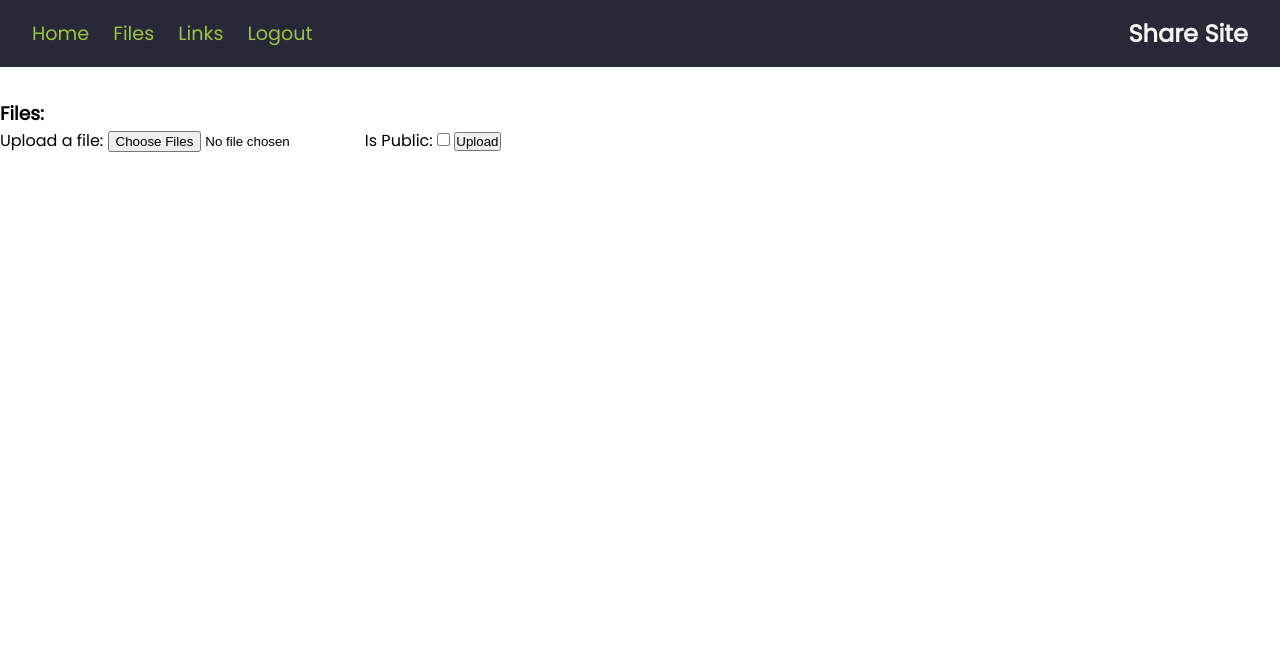
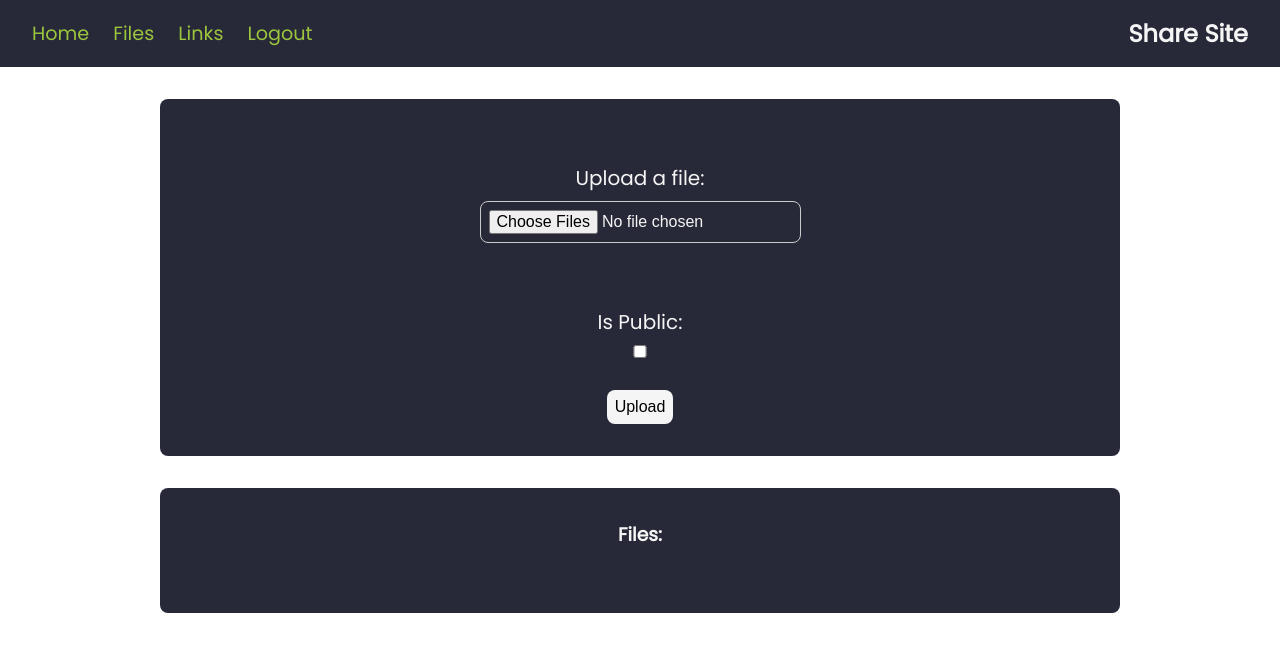
Before and after one commit to Alex-Jando/ShareSite, a Flask app: page /files in a window 1280 px wide. Shown: the top 652 px of the page. Run offline with Flask 3, Linux system fonts and the light colour scheme; the visitor is signed in with stand-in values (Sample User, id 1); data comes from the database, SQL or seed files in the repository; data that the repository does not hold is empty.

Commit message:
Finished CSS

```diff
--- a/src/flask_site/__init__.py
+++ b/src/flask_site/__init__.py
@@ -10,6 +10,7 @@ def create_app():
 
     app.config['SECRET_KEY'] = b'4mCVCzjpsTQr2eonNOZnWZMwBikTAAQDcg4S9_6GXqE'
     app.config['SQLALCHEMY_DATABASE_URI'] = 'sqlite:///db.sqlite3'
+    # app.config['SERVER_NAME'] = ''
 
     db.init_app(app)
 
--- /dev/null
+++ b/src/flask_site/static/css/files.css
@@ -0,0 +1,84 @@
+main {
+    display: flex;
+    flex-direction: column;
+    align-items: center;
+    gap: 2rem;
+}
+
+main form, main div {
+    display: flex;
+    flex-direction: column;
+    justify-content: center;
+    align-items: center;
+    gap: 2rem;
+    background-color: var(--DARK-BG);
+    color: var(--WHITE);
+    padding: 2rem;
+    width: 75%;
+    border-radius: 0.5rem;
+}
+
+main div ul {
+    list-style-type: none;
+    display: flex;
+    flex-direction: column;
+    gap: 0.5rem;
+}
+
+main div ul li {
+    display: flex;
+    flex-direction: row;
+    justify-content: space-between;
+    align-items: center;
+    flex-grow: 1;
+    gap: 1rem;
+    border: 1px solid var(--HIGHLIGHT);
+    padding: 1rem;
+    border-radius: 0.5rem;
+    flex-wrap: wrap;
+}
+
+main div ul li a {
+    text-decoration: none;
+    color: var(--WHITE);
+}
+
+main div ul li button, main form button {
+    background-color: var(--WHITE);
+    padding: 0.5rem;
+    border-radius: 0.5rem;
+    font-size: 1rem;
+    border: none;
+    cursor: pointer;
+    transition: background-color 0.2s ease-in-out;
+}
+
+main div ul li button:hover, main form button:hover {
+    background-color: var(--HIGHLIGHT-ACCENT);
+}
+
+main div ul li button a {
+    text-decoration: none;
+    color: var(--BLACK);
+}
+
+.form-field {
+    display: flex;
+    flex-direction: column;
+    gap: 0.5rem;
+}
+
+.form-field label {
+    font-size: 1.25rem;
+}
+
+.form-field input {
+    font-size: 1rem;
+    padding: 0.5rem;
+    border: 1px solid #ccc;
+    border-radius: 0.5rem;
+}
+
+.form-field input:focus {
+    outline: 2px solid #aaa;
+}
--- a/src/flask_site/templates/files.html
+++ b/src/flask_site/templates/files.html
@@ -1,23 +1,30 @@
 {% extends "layout.html" %}
 {% block title %}Files{% endblock %}
+{% block head %}<link rel="stylesheet" href="{{url_for('static', filename='css/files.css')}}">{% endblock %}
 {% block content %}
+<form action="{{ url_for('views.files') }}" method="POST" enctype="multipart/form-data">
+    <div class="form-field">
+        <label for="file">Upload a file: </label>
+        <input type="file" name="file" id="file" multiple>
+    </div>
+    <span class="form-field">
+        <label for="public">Is Public:</label>
+        <input type="checkbox" name="public" id="public" value="True">
+    </span>
+    <button type="submit">Upload</button>
+</form>
+<div>
     <h3>Files:</h3>
     <ul>
         {% for file in current_user.files %}
-        <li>{{ file.name }}
+            <li>{{file.name}}
                 <span id="{{file.id}}-filesize">{{file.size}}</span>
                 <span>Public: {{file.public}}</span>
                 <button><a href="{{url_for('views.download', file_id=file.id)}}">Download</a></button>
                 <button><a href="{{url_for('views.delete_file', file_id=file.id)}}">Delete</a></button></li>
         {% endfor %}
     </ul>
-<form action="{{ url_for('views.files') }}" method="POST" enctype="multipart/form-data">
-    <label for="file">Upload a file: </label>
-    <input type="file" name="file" id="file" multiple>
-    <label for="public">Is Public:</label>
-    <input type="checkbox" name="public" id="public" value="True">
-    <input type="submit" value="Upload">
-</form>
+</div>
 {% endblock %}
 {% block scripts %}
 <script>
--- a/src/flask_site/templates/links.html
+++ b/src/flask_site/templates/links.html
@@ -11,7 +11,7 @@
         <label for="public">Make Public:</label>
         <input type="checkbox" name="public" id="public" value="True">
     </span>
-    <button type="submit">Submit</button>
+    <button type="submit">Shorten</button>
 </form>
 <div>
     <h3>Links:</h3>
--- a/src/main.py
+++ b/src/main.py
@@ -3,5 +3,7 @@ import flask_site
 app = flask_site.create_app()
 
 if __name__ == '__main__':
-    # ssl_context='adhoc'
+    # import os
+    # ssl_context = (os.path.join(os.path.dirname(__file__), 'certs', 'cert.pem'), os.path.join(os.path.dirname(__file__), 'certs', 'key.pem'))
+    # app.run(debug=True, host='0.0.0.0', port=443, ssl_context=ssl_context)
     app.run(debug=True, host='0.0.0.0', port=80)
```
Also changed, not shown: src/flask_site/static/css/index.css (added, +41 -0 lines), src/flask_site/templates/index.html (+15 -4 lines). Lines whose indentation alone changed are shown as unchanged.
